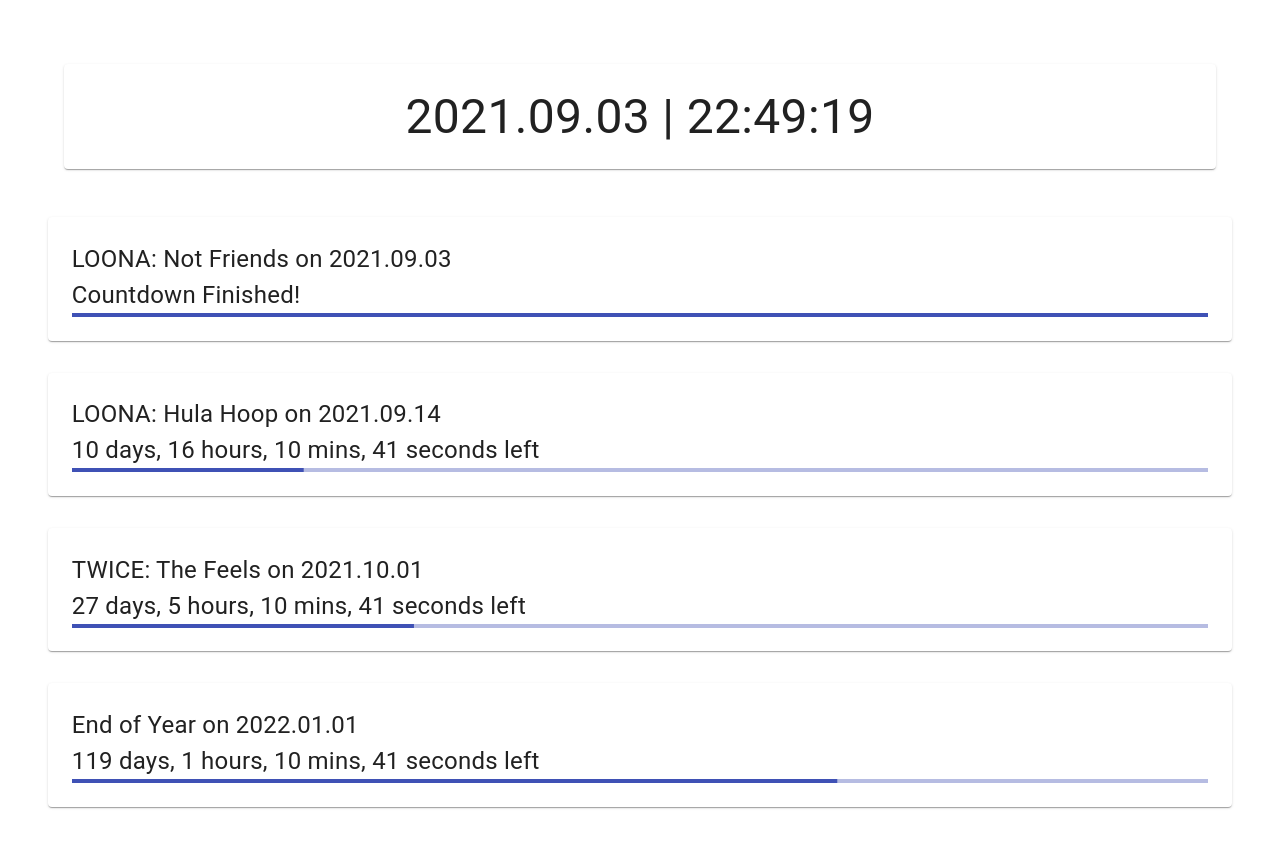
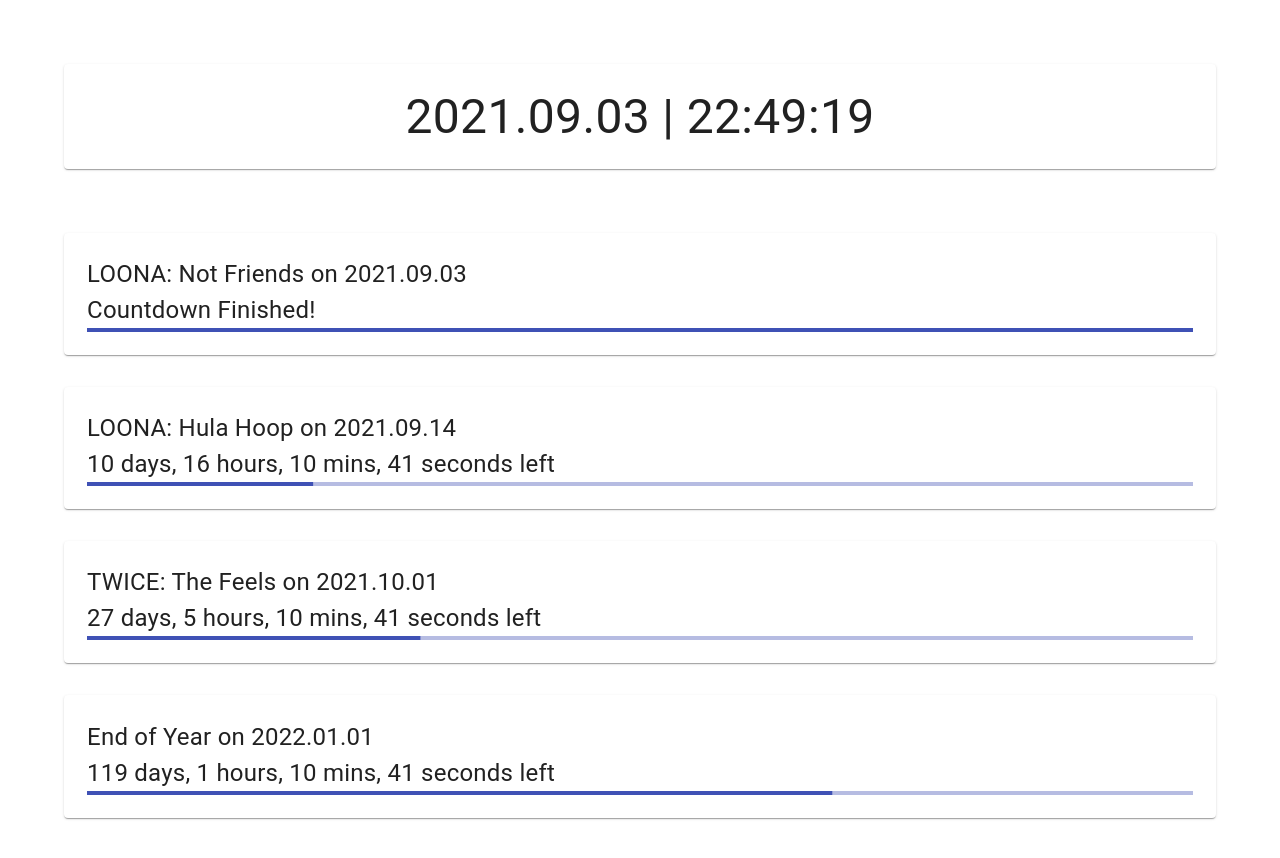
Before and after one commit to adcbotwastaken/countdown, a React (Create React App) app: page / in a window 1280 px wide. Shown: the top 858 px of the page. Built offline with nearby package versions, Linux system fonts and the light colour scheme.

Commit message:
fixed grid spacing issues between clock and countdown cards

```diff
--- a/src/App.js
+++ b/src/App.js
@@ -33,14 +33,16 @@ function App() {
         <Grid item xs={12} spacing={4}>
           <Clock />
         </Grid>
+        <Grid item xs={12} spacing={4}>
           <Grid container spacing={4}>
             {countdownDates.map(dateObj => {
-          return(
-            <Grid item xs={12}>
-              <CountdownCard date={dateObj}/>
+              return (
+                <Grid item xs={12} spacing={4}>
+                  <CountdownCard date={dateObj} />
                 </Grid>
               );
             })}
+          </Grid>
         </Grid>
       </Grid>
 
```
Lines whose indentation alone changed are shown as unchanged.
